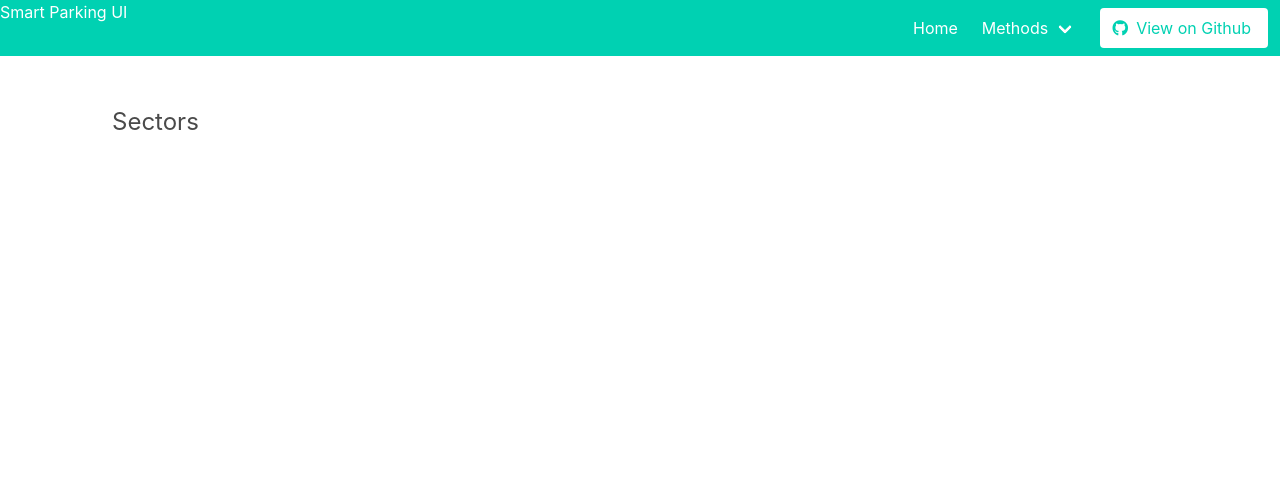
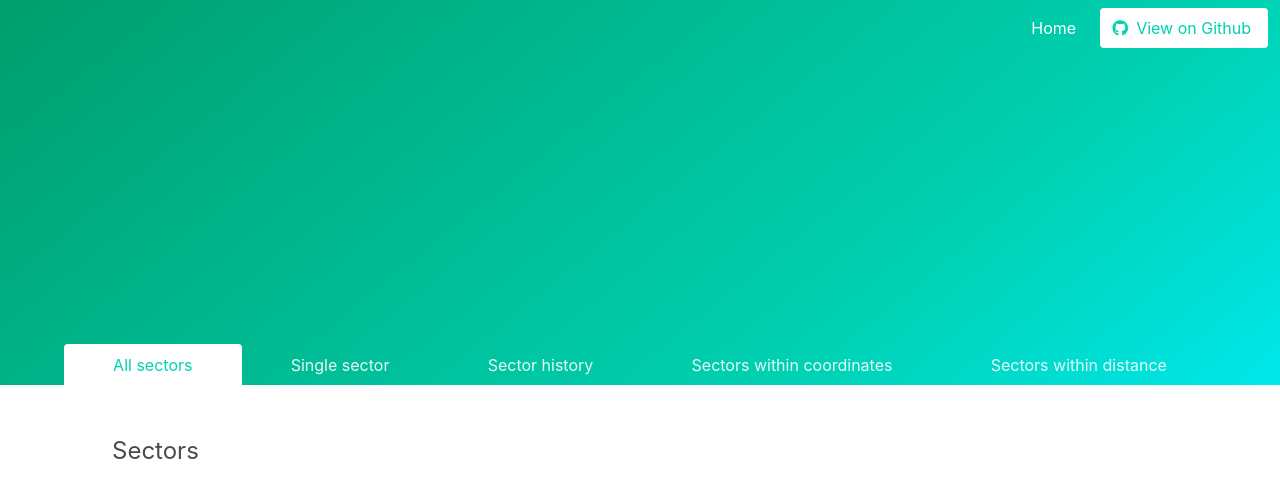
Before and after one commit to Flurokazoo/Smart-City-UI, a React (Create React App) app: page /sectors in a window 1280 px wide. Shown: the top 498 px of the page. Built offline with nearby package versions, Linux system fonts and the light colour scheme; what google-maps-react would draw is missing.

Commit message:
Add Herosub to all pages

```diff
--- a/src/components/Distance.js
+++ b/src/components/Distance.js
@@ -3,7 +3,7 @@ import Navbar from './Navbar'
 
 const Distance = (props) =>{
     return <div className='page'>
-        <Navbar />
+        <Herosub />
         <div className="content">
             <section className="section">
                 <p className="is-size-4">Distance</p>
--- a/src/components/Grid.js
+++ b/src/components/Grid.js
@@ -1,9 +1,10 @@
 import React from 'react'
 import Navbar from './Navbar'
+import Herosub from './Herosub'
 
 const Grid = (props) =>{
     return <div className='page'>
-        <Navbar />
+        <Herosub />
         <div className="content">
             <section className="section">
                 <p className="is-size-4">Grid</p>
--- a/src/components/Navbar.js
+++ b/src/components/Navbar.js
@@ -1,6 +1,8 @@
 import React from 'react'
 import Methods from './Methods'
 import { NavLink } from 'react-router-dom'
+import Herosub from './Herosub'
+
 
 const Navbar = (props) =>
     <nav className="navbar is-primary is-reverse" role="navigation" aria-label="main navigation" >
--- a/src/components/Sectors.js
+++ b/src/components/Sectors.js
@@ -1,9 +1,10 @@
 import React from 'react'
 import Navbar from './Navbar'
+import Herosub from './Herosub'
 
 const Sectors = (props) => {
     return <div className='page'>
-        <Navbar />
+        <Herosub />
         <div className="container">
             <div className="content">
                 <section className="section">
--- a/src/components/Singlesector.js
+++ b/src/components/Singlesector.js
@@ -5,6 +5,7 @@ import moment from 'moment'
 import Maps from '../components/Landing/Maps'
 import sensorImage from '../img/sensor.png';
 import { NavLink } from 'react-router-dom'
+import Herosub from './Herosub'
 
 class Singlesector extends Component {
     state = {
@@ -163,7 +164,7 @@ class Singlesector extends Component {
             </div>
         }
         return <div className='page'>
-            <Navbar />
+            <Herosub />
             <div className="container">
                 <div className="content">
                     <section className="section">
```
